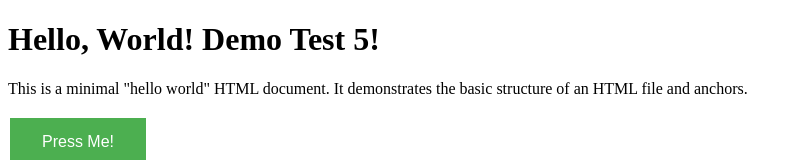
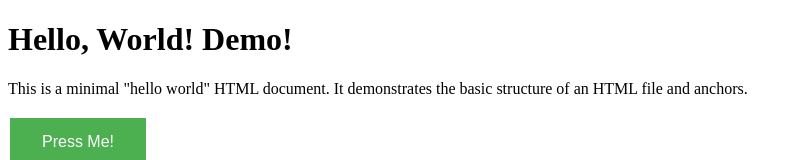
Before and after one commit to bazza2000/authmicroservice, a plain HTML site: page src/main/resources/static/HelloWorld.html in a window 1280 px wide. Shown: the top 160 px of the page, without its empty margins (0-802 px from the left). Drawn offline with Linux system fonts and the light colour scheme.

Commit message:
updated helloworld

```diff
--- a/src/main/resources/static/HelloWorld.html
+++ b/src/main/resources/static/HelloWorld.html
@@ -38,7 +38,7 @@
 </script>
 
 <h1>
-    Hello, World! Demo Test 5!
+    Hello, World! Demo!
 </h1>
 <p>
     This is a minimal "hello world" HTML document. It demonstrates the
```
